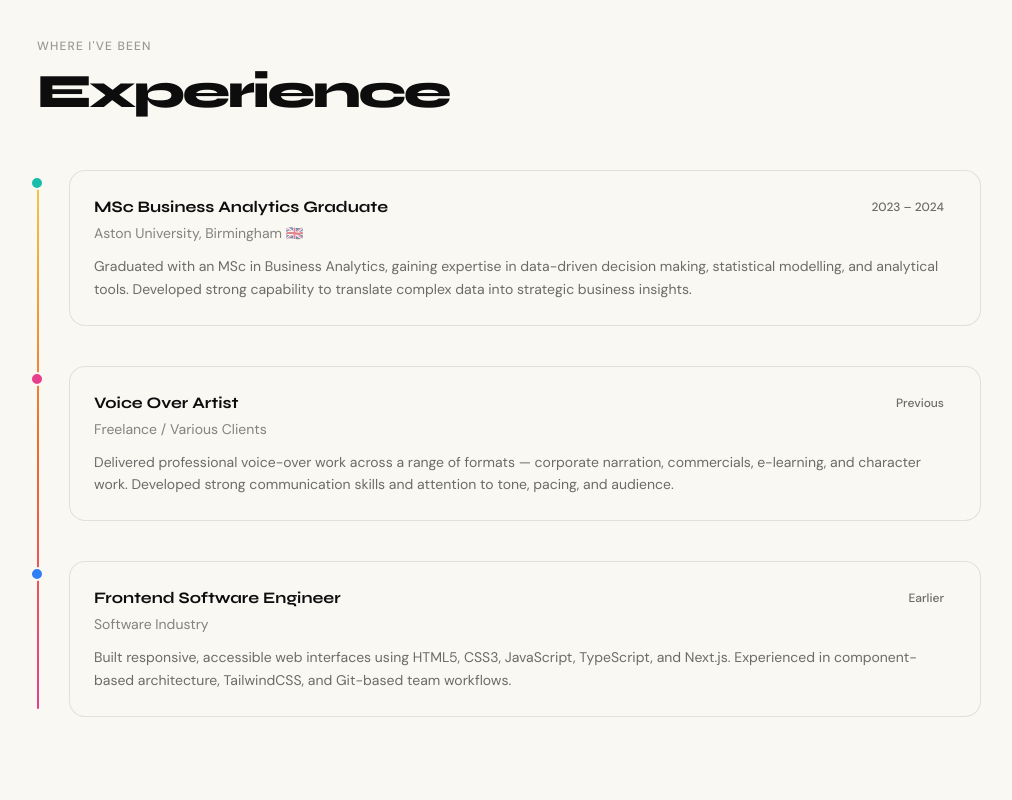
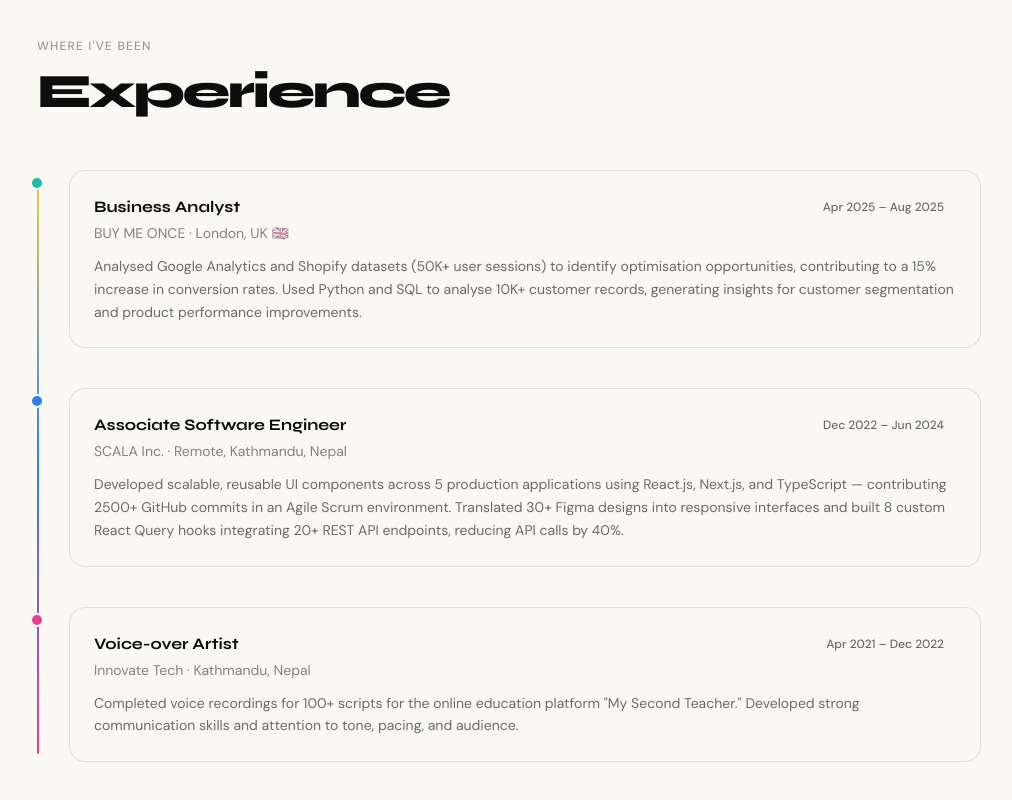
Before and after one commit to Prajeet7x/portfolio, a Next.js app: page / in a window 1280 px wide. Shown: the part 1990-2790 px from the top of the page, without its empty margins (131-1143 px from the left). Built offline with nearby package versions, Linux system fonts and the light colour scheme; no server answers.

Commit message:
Feat: Timeline changes

```diff
--- a/src/app/globals.css
+++ b/src/app/globals.css
@@ -52,7 +52,7 @@ body {
 
 /* Timeline line gradient */
 .timeline-line {
-  background: linear-gradient(to bottom, #f5c842, #f06c2a, #e83e8c);
+  background: linear-gradient(to bottom, #f5c842, #2d7ef7, #e83e8c);
 }
 
 /* Outlined text */
--- a/src/components/Articles.tsx
+++ b/src/components/Articles.tsx
@@ -87,7 +87,7 @@ export default async function Articles() {
               <h3 className="font-syne font-bold text-sm leading-snug line-clamp-3">
                 {article.title}
               </h3>
-              <span className="mt-auto text-xs text-brand-orange font-medium group-hover:underline">
+              <span className="mt-auto text-xs text-brand-blue font-medium group-hover:underline">
                 Read on Medium →
               </span>
             </div>
--- a/src/components/Contact.tsx
+++ b/src/components/Contact.tsx
@@ -18,7 +18,7 @@ export default function Contact() {
         <div className="flex flex-wrap justify-center gap-3">
           <Link
             href="mailto:prajeet.thakur20@gmail.com"
-            className="inline-flex items-center gap-2 bg-ink text-cream px-6 py-3 rounded-full text-sm font-medium hover:bg-brand-orange transition-colors duration-200"
+            className="inline-flex items-center gap-2 bg-ink text-cream px-6 py-3 rounded-full text-sm font-medium hover:bg-brand-blue transition-colors duration-200"
           >
             ✉ Email me
           </Link>
--- a/src/components/Education.tsx
+++ b/src/components/Education.tsx
@@ -31,7 +31,7 @@ export default function Education() {
             Aston University, Birmingham, United Kingdom 🇬🇧
           </p>
           <p className="text-white/50 text-sm mb-4">
-            International Student · Graduated 2024
+            International Student · 2024 – 2025
           </p>
           <span className="inline-block bg-white/20 border border-white/30 text-white text-xs font-medium px-4 py-1.5 rounded-full">
             📊 Data · Strategy · Analytics
@@ -55,7 +55,7 @@ export default function Education() {
             London Metropolitan University, Islington College 🇬🇧
           </p>
           <p className="text-white/50 text-sm mb-4">
-            First Class Honours
+            First Class Honours · 2019 – 2022
           </p>
           <span className="inline-block bg-white/20 border border-white/30 text-white text-xs font-medium px-4 py-1.5 rounded-full">
             💻 Computing · Software · Technology
--- a/src/components/Experience.tsx
+++ b/src/components/Experience.tsx
@@ -1,24 +1,24 @@
 const experiences = [
   {
-    role: "MSc Business Analytics Graduate",
-    company: "Aston University, Birmingham 🇬🇧",
-    period: "2023 – 2024",
-    desc: "Graduated with an MSc in Business Analytics, gaining expertise in data-driven decision making, statistical modelling, and analytical tools. Developed strong capability to translate complex data into strategic business insights.",
+    role: "Business Analyst",
+    company: "BUY ME ONCE · London, UK 🇬🇧",
+    period: "Apr 2025 – Aug 2025",
+    desc: "Analysed Google Analytics and Shopify datasets (50K+ user sessions) to identify optimisation opportunities, contributing to a 15% increase in conversion rates. Used Python and SQL to analyse 10K+ customer records, generating insights for customer segmentation and product performance improvements.",
     dot: "bg-brand-teal",
   },
   {
-    role: "Voice Over Artist",
-    company: "Freelance / Various Clients",
-    period: "Previous",
-    desc: "Delivered professional voice-over work across a range of formats — corporate narration, commercials, e-learning, and character work. Developed strong communication skills and attention to tone, pacing, and audience.",
-    dot: "bg-brand-pink",
+    role: "Associate Software Engineer",
+    company: "SCALA Inc. · Remote, Kathmandu, Nepal",
+    period: "Dec 2022 – Jun 2024",
+    desc: "Developed scalable, reusable UI components across 5 production applications using React.js, Next.js, and TypeScript — contributing 2500+ GitHub commits in an Agile Scrum environment. Translated 30+ Figma designs into responsive interfaces and built 8 custom React Query hooks integrating 20+ REST API endpoints, reducing API calls by 40%.",
+    dot: "bg-brand-blue",
   },
   {
-    role: "Frontend Software Engineer",
-    company: "Software Industry",
-    period: "Earlier",
-    desc: "Built responsive, accessible web interfaces using HTML5, CSS3, JavaScript, TypeScript, and Next.js. Experienced in component-based architecture, TailwindCSS, and Git-based team workflows.",
-    dot: "bg-brand-blue",
+    role: "Voice-over Artist",
+    company: "Innovate Tech · Kathmandu, Nepal",
+    period: "Apr 2021 – Dec 2022",
+    desc: "Completed voice recordings for 100+ scripts for the online education platform \"My Second Teacher.\" Developed strong communication skills and attention to tone, pacing, and audience.",
+    dot: "bg-brand-pink",
   },
 ];
 
--- a/src/components/Hero.tsx
+++ b/src/components/Hero.tsx
@@ -14,7 +14,7 @@ export default function Hero() {
           style={{ fontSize: "clamp(3.2rem, 7vw, 6rem)" }}>
         Prajeet
         <br />
-        <span className="text-brand-orange">Kumar</span>
+        <span className="text-brand-blue">Kumar</span>
         <br />
         <span className="text-outline">Thakur</span>
       </h1>
@@ -37,7 +37,7 @@ export default function Hero() {
       <div className="flex flex-wrap gap-4">
         <Link
           href="#contact"
-          className="inline-flex items-center gap-2 bg-ink text-cream px-7 py-4 rounded-full text-sm font-medium hover:bg-brand-orange transition-colors duration-200"
+          className="inline-flex items-center gap-2 bg-ink text-cream px-7 py-4 rounded-full text-sm font-medium hover:bg-brand-blue transition-colors duration-200"
         >
           Get in touch →
         </Link>
--- a/src/components/Navbar.tsx
+++ b/src/components/Navbar.tsx
@@ -22,7 +22,7 @@ export default function Navbar() {
       }`}
     >
       <span className="font-syne font-extrabold text-lg tracking-tight">
-        PKT<span className="text-brand-orange">.</span>
+        PKT<span className="text-brand-blue">.</span>
       </span>
 
       <div className="flex items-center gap-6">
@@ -36,7 +36,7 @@ export default function Navbar() {
             <li key={label}>
               <Link
                 href={href}
-                className="text-xs font-medium uppercase tracking-widest text-ink hover:text-brand-orange transition-colors duration-200"
+                className="text-xs font-medium uppercase tracking-widest text-ink hover:text-brand-blue transition-colors duration-200"
               >
                 {label}
               </Link>
--- a/src/components/Skills.tsx
+++ b/src/components/Skills.tsx
@@ -1,11 +1,11 @@
 const skills = [
-  { icon: "🌐", name: "HTML5",       hover: "hover:border-brand-orange hover:shadow-brand-orange/15" },
+  { icon: "🌐", name: "HTML5",       hover: "hover:border-brand-blue hover:shadow-brand-blue/15" },
   { icon: "🎨", name: "CSS3",        hover: "hover:border-brand-blue   hover:shadow-brand-blue/15"   },
   { icon: "⚡", name: "JavaScript",  hover: "hover:border-brand-pink   hover:shadow-brand-pink/15"   },
   { icon: "🔷", name: "TypeScript",  hover: "hover:border-brand-teal   hover:shadow-brand-teal/15"   },
   { icon: "▲",  name: "Next.js",     hover: "hover:border-brand-purple hover:shadow-brand-purple/15" },
   { icon: "💨", name: "Tailwind CSS",hover: "hover:border-brand-yellow hover:shadow-brand-yellow/20" },
-  { icon: "🐙", name: "Git & GitHub",hover: "hover:border-brand-orange hover:shadow-brand-orange/15" },
+  { icon: "🐙", name: "Git & GitHub",hover: "hover:border-brand-blue hover:shadow-brand-blue/15" },
   { icon: "📊", name: "Analytics",   hover: "hover:border-brand-teal   hover:shadow-brand-teal/15"   },
 ];
 
```
